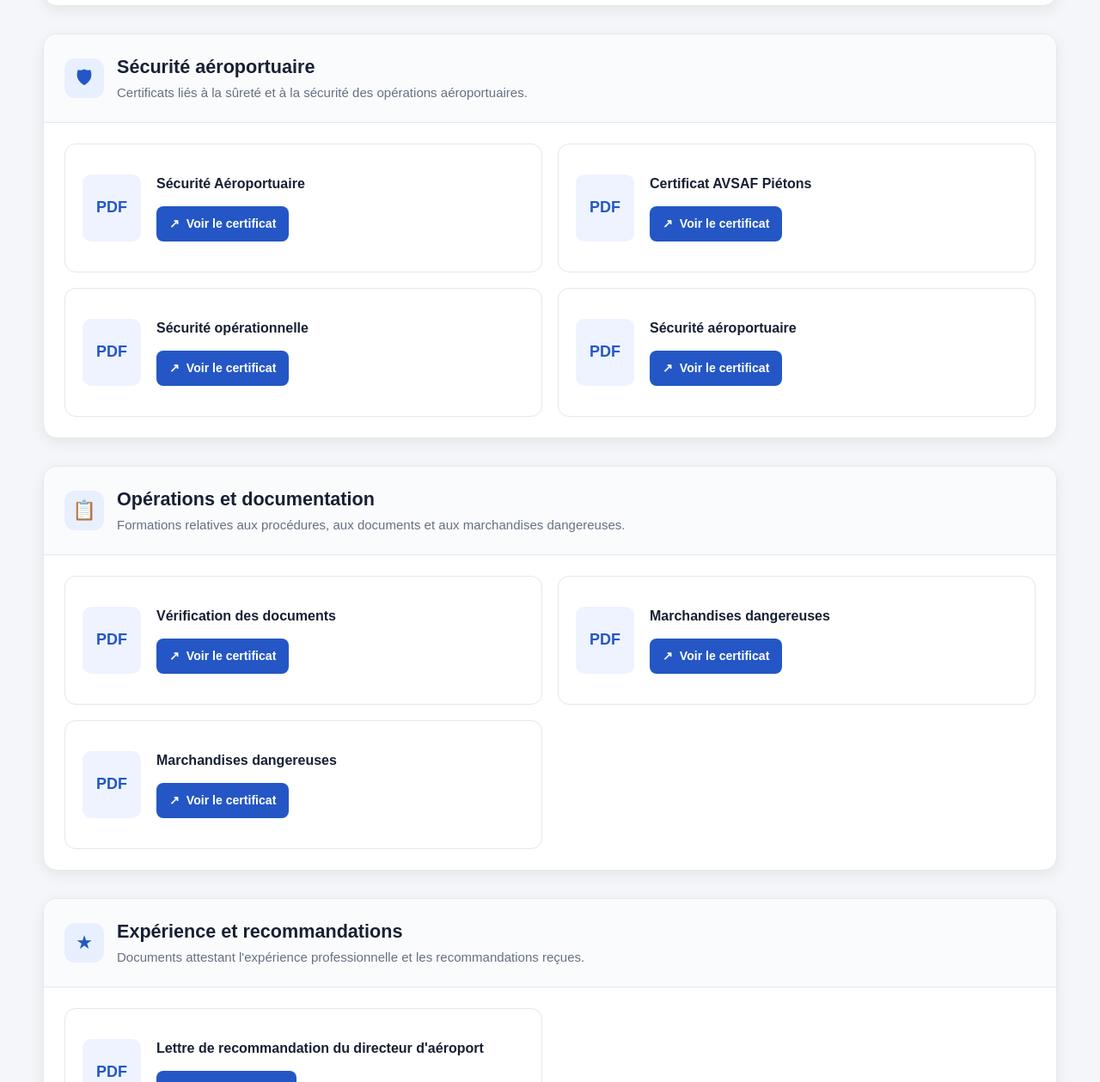
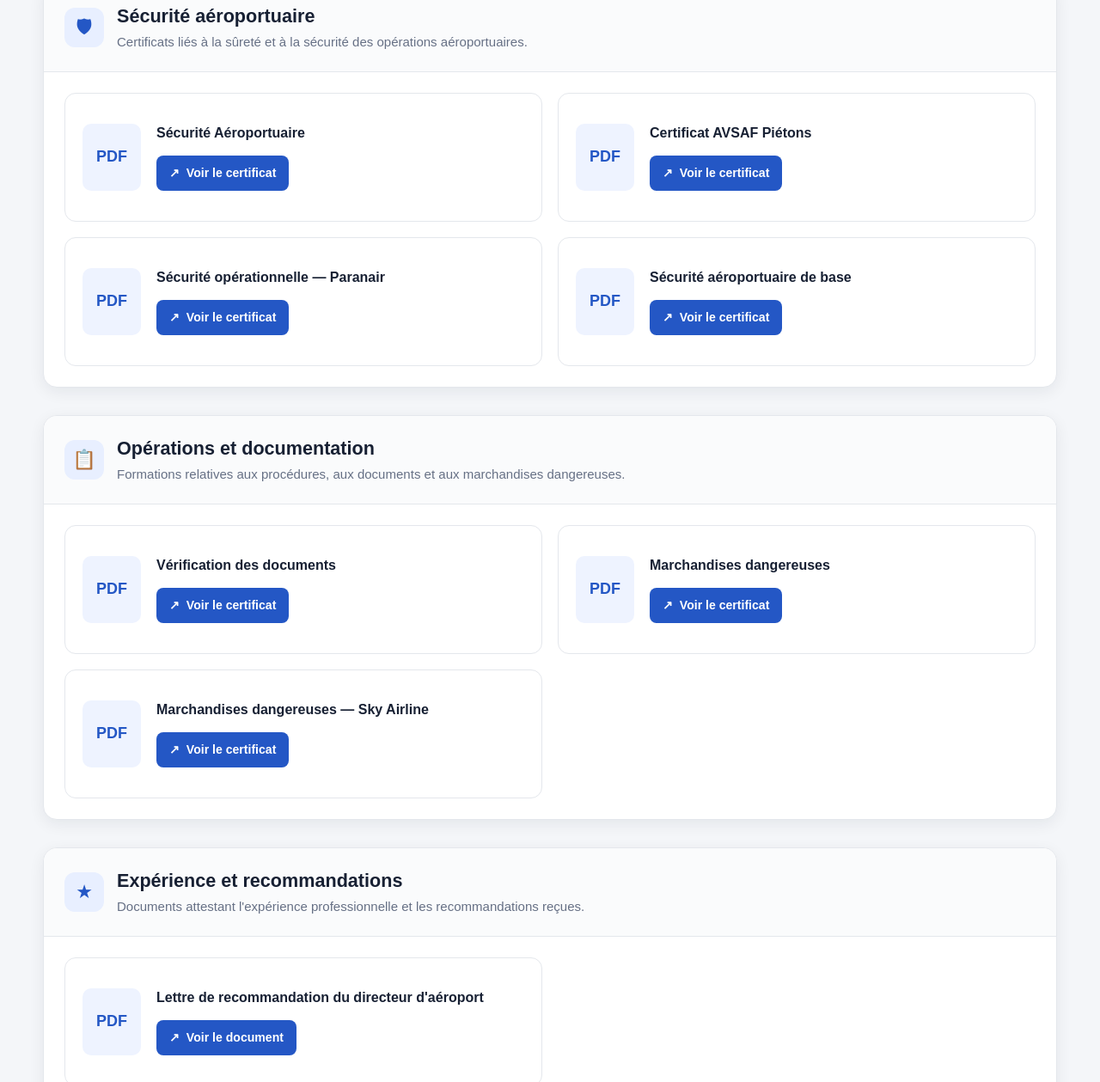
Before and after one commit to Katherinedcertificates/katherine-certificats-aeroport, a plain HTML site: page index.html in a window 1280 px wide. Shown: the part 673-1932 px from the top of the page at 86% size. Drawn offline with Linux system fonts and the light colour scheme.

Commit message:
index.html

```diff
--- a/index.html
+++ b/index.html
@@ -11,7 +11,7 @@
         content="Certificats et formations professionnelles dans le domaine aéroportuaire."
     >
 
-    <title>Mes Certificats Aéroportuaires Katherine Do Canto </title>
+    <title>Mes Certificats Aéroportuaires</title>
 
     <style>
         :root {
@@ -279,7 +279,7 @@
     <header class="hero">
         <div class="hero-icon" aria-hidden="true">✈</div>
 
-        <h1>Mes Certificats Aéroportuaires Katherine Do Canto</h1>
+        <h1>Mes Certificats Aéroportuaires</h1>
 
         <p>
             Certificats, formations et expériences professionnelles
@@ -381,7 +381,7 @@
                     <div class="pdf-icon" aria-hidden="true">PDF</div>
 
                     <div class="certificate-content">
-                        <h3>Sécurité opérationnelle </h3>
+                        <h3>Sécurité opérationnelle — Paranair</h3>
 
                         <a
                             class="certificate-link"
@@ -399,7 +399,7 @@
                     <div class="pdf-icon" aria-hidden="true">PDF</div>
 
                     <div class="certificate-content">
-                        <h3>Sécurité aéroportuaire </h3>
+                        <h3>Sécurité aéroportuaire de base</h3>
 
                         <a
                             class="certificate-link"
@@ -470,7 +470,7 @@
                     <div class="pdf-icon" aria-hidden="true">PDF</div>
 
                     <div class="certificate-content">
-                        <h3>Marchandises dangereuses </h3>
+                        <h3>Marchandises dangereuses — Sky Airline</h3>
 
                         <a
                             class="certificate-link"
```
